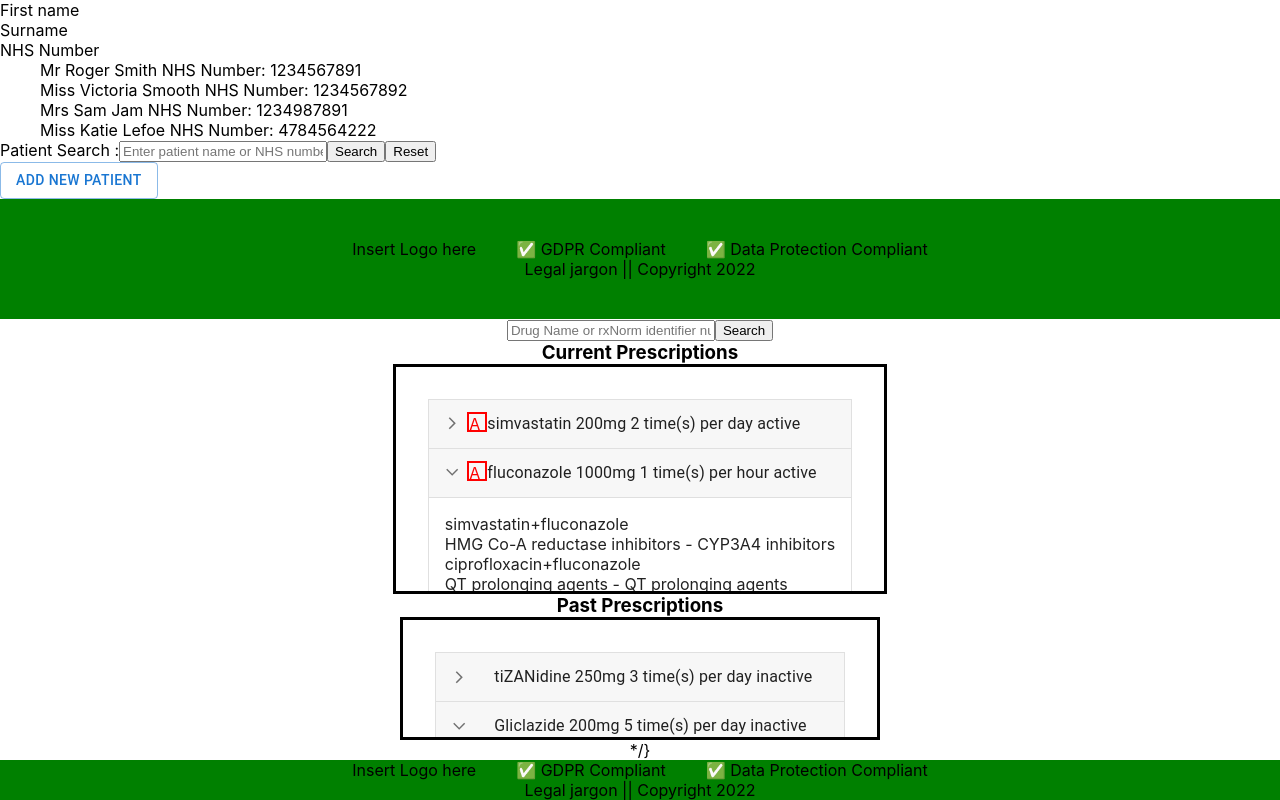
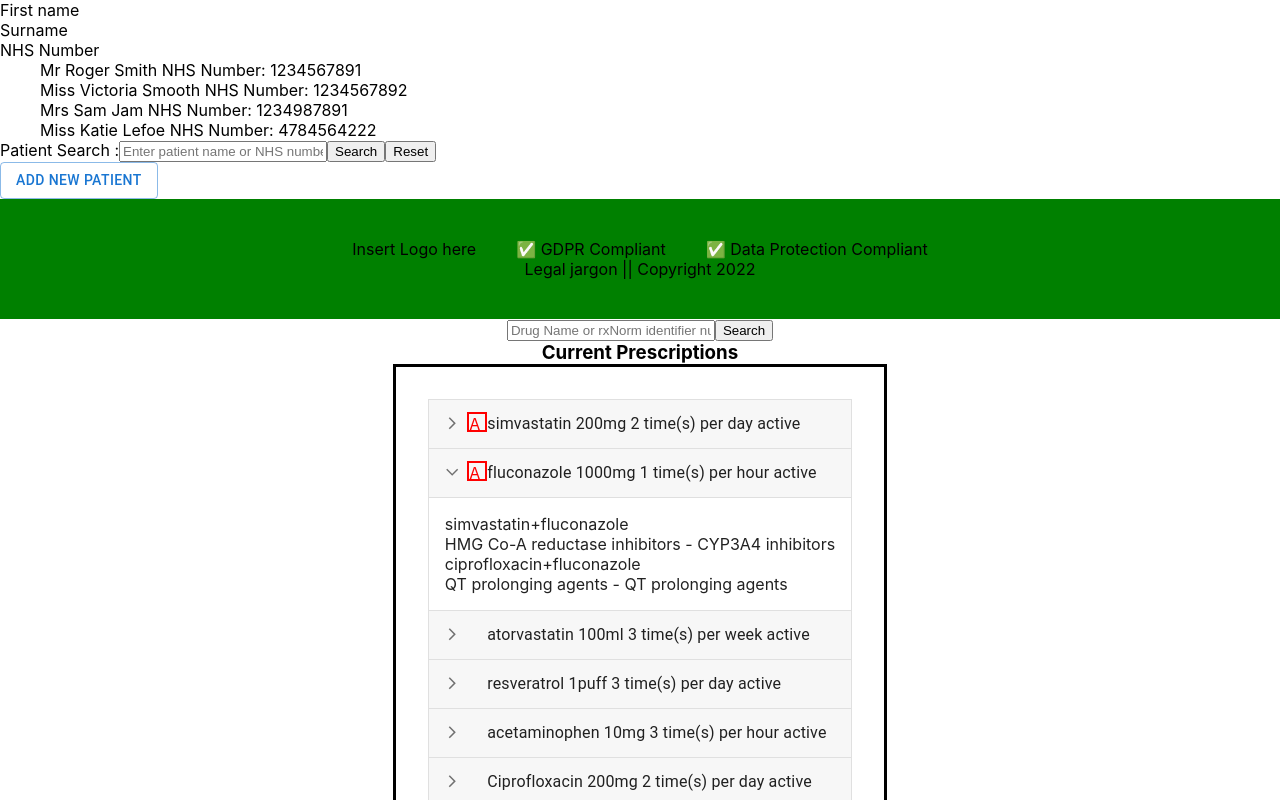
Before and after one commit to SchoolOfCode/final-project_front-end-five-guys, a React (Create React App) app in the folder medi-check/: page / in a window 1280 px wide. Shown: the top 800 px of the page. Built offline with nearby package versions, Linux system fonts and the light colour scheme.

Commit message:
trying to get them all showing

```diff
--- a/medi-check/src/Components/App/App.css
+++ b/medi-check/src/Components/App/App.css
@@ -11,9 +11,14 @@
 
 .App {
   width: 100vw;
-  height: 100vh;
+  height: fit-content;
   display: flex;
   justify-content: center;
   align-items: center;
   flex-direction: column;
 }
+
+.App > div {
+  display: flex;
+  flex-direction: column;
+}
--- a/medi-check/src/Components/App/App.js
+++ b/medi-check/src/Components/App/App.js
@@ -1,18 +1,16 @@
-import "./App.css";
+import './App.css';
 
-import PrescriptionDisplay from "../Patient/PrescriptionDisplay";
-import UserSearchBar from "../Patient/Searchbar";
-import Footer from "../Doctor/Footer";
-import DoctorHome from "../Doctor/DoctorHome";
-
-
+import PrescriptionDisplay from '../Patient/PrescriptionDisplay';
+import UserSearchBar from '../Patient/Searchbar';
+import Footer from '../Doctor/Footer';
+import DoctorHome from '../Doctor/DoctorHome';
 
 function App() {
   return (
     <div className="App">
       <DoctorHome></DoctorHome>
       <UserSearchBar />
-      <PrescriptionDisplay></PrescriptionDisplay> */}
+      <PrescriptionDisplay></PrescriptionDisplay>
       <Footer />
     </div>
   );
```
Also changed, not shown: medi-check/src/Components/Doctor/DoctorHome/index.js (+7 -11 lines), medi-check/src/Components/Patient/NavBar/index.js (+4 -3 lines), medi-check/src/Components/Patient/PatientHome/index.js (+9 -7 lines), medi-check/src/MUIcomponents/AllergiesModal/index.js (+15 -15 lines).
